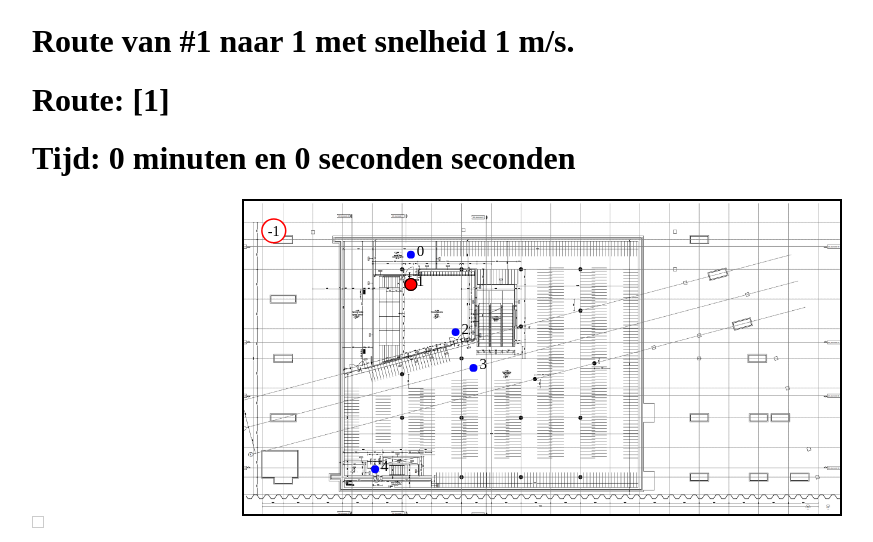
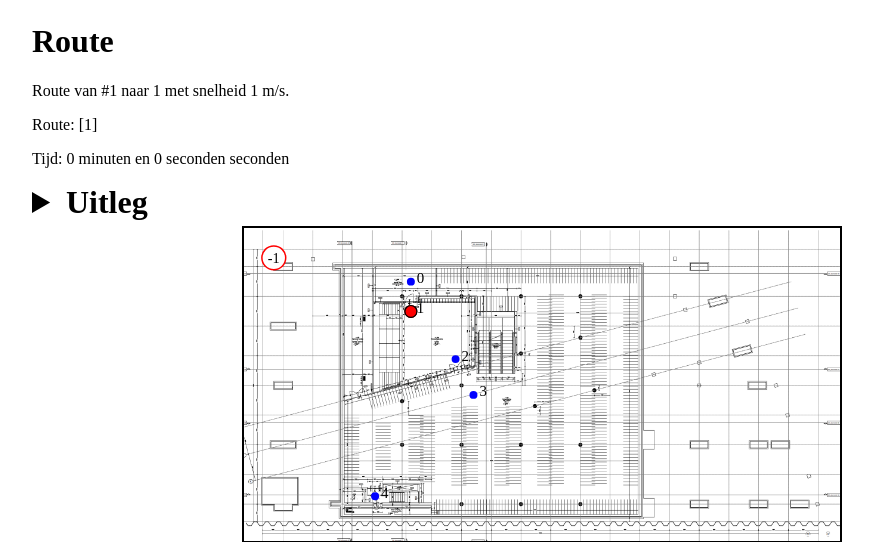
Before and after one commit to DylanTimothySpence/GUI-voor-PWS, a Flask app: a page that uses templates/map.html in a window 1280 px wide. Shown: the top 542 px of the page, without its empty margins (98-971 px from the left). Run offline with Flask 3, Linux system fonts and the light colour scheme.

Commit message:
explainations added and comments removed

```diff
--- a/static/css/style.css
+++ b/static/css/style.css
@@ -9,7 +9,6 @@
 body {
     width: 80%;
     margin: auto;
-    /* margin-top: 100px; */
     padding: 0px;
     text-align: left;
     border: 2px solid transparent;
--- a/static/js/script.js
+++ b/static/js/script.js
@@ -1,9 +1,3 @@
-console.log("route:")
-console.log(route) //these are filled by flask
-console.log("graph:")
-console.log(graph) //these are filled by flask
-
-//list of relative node coordiantes (relative to parentWidth)
 const node_coordinates = [
     //kelder
     { id: 0, x: 28, y: 9, z: -1 },
@@ -175,54 +169,36 @@ const node_coordinates = [
 
 const routeFloors = new Set(route.map(id => node_coordinates.find(node => node.id === id)?.z));
 
-console.log("routeFloors:")
-console.log(routeFloors)
-
-
-// Make SVGs visible if they are part of the route
 document.querySelectorAll("svg").forEach(svg => {
-    const floor = parseInt(svg.id.split('_')[1], 10); // Extract floor number from id
+    const floor = parseInt(svg.id.split('_')[1], 10);
     if (routeFloors.has(floor)) {
-        svg.style.display = "block"; // Show SVG if in routeFloors
+        svg.style.display = "block";
     }
 });
 
-// ------------------
-
-// Initialize nodes and links arrays
 const nodes = [];
 const links = [];
 
-// Create nodes based on the keys in the graph
 for (const id in graph) {
     nodes.push({ id: +id });
 }
 
-// Create links based on the adjacency list
 for (const [source, targets] of Object.entries(graph)) {
     targets.forEach(([target, weight]) => {
         links.push({
-            source: +source, // Convert to number
-            target,          // Already a number
-            weight           // Edge weight
+            source: +source,
+            target,
+            weight
         });
     });
 }
-
-// Log the resulting structure for verification
-console.log("nodes:")
-console.log(nodes);
-console.log("links:")
-console.log(links)
 
 let color_stair_on_route, color_stair_off_route, color_flat_on_route, color_flat_off_route;
 let color_node_on_route, color_node_off_route, color_endnode, color_endnode_edge;
 let color_startnode, color_startnode_edge;
 
-console.log("map", map)
-
 if (typeof map === 'undefined') {
-    var map = true; // or let map = true; depending on your scope preference
+    var map = true;
   }
 
 if (map) {
@@ -249,26 +225,19 @@ if (map) {
     color_startnode_edge = 'transparent';
 }
 
-
-// !!!!!!!!!!!!!!!!!!!!!!!!!!!!
-
 function scaleCoordinate(value, parentWidth) {
     return (value * parentWidth) / 100;
 }
 
-
-// Draw the network for each floor
 node_coordinates.forEach(node => {
     const floor = node.z;
-    const svg = d3.select(`#svg_${floor}`); // Select the corresponding SVG
+    const svg = d3.select(`#svg_${floor}`);
 
-    // Skip if SVG doesn't exist
     if (svg.empty()) {
         console.warn(`SVG for floor ${floor} not found.`);
         return;
     }
 
-    // Filter nodes and links for the current floor
     const floorNodes = node_coordinates.filter(n => n.z === floor);
     const floorLinks = links.filter(link => {
         const sourceNode = node_coordinates.find(n => n.id === link.source);
@@ -276,15 +245,13 @@ node_coordinates.forEach(node => {
         return sourceNode?.z === floor && targetNode?.z === floor;
     });
 
-    const parentWidth = svg.node().clientWidth; // Calculate parent width once for this SVG
-    console.log("parentWidth: " + parentWidth)
+    const parentWidth = svg.node().clientWidth;
 
     strokeWidth = parentWidth / 300
     r = strokeWidth * 2
     r_startnode = r * 2
     r_endnode = r * 2
 
-    // Draw links
     svg.selectAll("line")
         .data(floorLinks)
         .join("line")
@@ -302,7 +269,6 @@ node_coordinates.forEach(node => {
         })
         .attr("stroke-width", strokeWidth);
 
-    // Draw nodes
     svg.selectAll("circle")
         .data(floorNodes)
         .join("circle")
@@ -313,32 +279,23 @@ node_coordinates.forEach(node => {
         // .attr("stroke", d => route.includes(d.id) ? color_node_on_route : color_node_off_route)
         // .attr("stroke-width", r)
 
-
-    // Add labels for node IDs
     svg.selectAll("text")
         .data(floorNodes)
         .join("text")
         .attr("x", d => (scaleCoordinate((d.x), parentWidth) + parentWidth / 100))
         .attr("y", d => (scaleCoordinate((d.y), parentWidth) + parentWidth / 400))
-        //This needs to become more DRY ^
         .text(d => d.id)
-//        .attr("font-size", "1em")
         .attr("font-size", `${parentWidth / 40}px`)
         .attr("fill", "black");
 });
 
-// Chat GPT code snippet that adds destination mark for endnode:
-
-// Add a red destination pin marker to the last node of the route
 const lastNodeId = route[route.length - 1];
 const firstNodeId = route[0]
 
-// Select the floor where the last node is located
 node_coordinates.forEach(node => {
     const floor = node.z;
-    const svg = d3.select(`#svg_${floor}`); // Select the corresponding SVG
+    const svg = d3.select(`#svg_${floor}`);
 
-    // Skip if SVG doesn't exist
     if (svg.empty()) {
         console.warn(`SVG for floor ${floor} not found.`);
         return;
@@ -346,27 +303,24 @@ node_coordinates.forEach(node => {
 
     const parentWidth = svg.node().clientWidth;
 
-    // If this is the floor where the last node is located, add the destination pin
     if (node.id === lastNodeId) {
         svg.append("circle")
-            .attr("cx", scaleCoordinate(node.x, parentWidth))  // Position it at the node's x coordinate
-            .attr("cy", scaleCoordinate(node.y, parentWidth))  // Position it above the triangle part
-            .attr("r", parentWidth / 100)       // Larger radius for a more rounded top
-            // this needs to be made more DRY ^
-            .attr("fill", color_endnode) // Red color for the pin's top
-            .attr("stroke", color_endnode_edge) // Darker stroke color for the pin's top
+            .attr("cx", scaleCoordinate(node.x, parentWidth))
+            .attr("cy", scaleCoordinate(node.y, parentWidth))
+            .attr("r", parentWidth / 100)
+            .attr("fill", color_endnode)
+            .attr("stroke", color_endnode_edge)
             .attr("stroke-width", parentWidth / 500);
     }
 
     if (node.id === firstNodeId) {
 
-        // Add the circular top part of the pin
         svg.append("circle")
-            .attr("cx", scaleCoordinate(node.x, parentWidth))  // Position it at the node's x coordinate
-            .attr("cy", scaleCoordinate(node.y, parentWidth))  // Position it above the triangle part
-            .attr("r",  parentWidth / 100)       // Larger radius for a more rounded top
-            .attr("fill", color_startnode) // Red color for the pin's top
-            .attr("stroke", color_startnode_edge) // Darker stroke color for the pin's top
+            .attr("cx", scaleCoordinate(node.x, parentWidth))
+            .attr("cy", scaleCoordinate(node.y, parentWidth))
+            .attr("r",  parentWidth / 100)
+            .attr("fill", color_startnode)
+            .attr("stroke", color_startnode_edge)
             .attr("stroke-width",  parentWidth / 500);
     }
 });
@@ -442,39 +396,36 @@ nodesGoingUp.forEach(node => {
 
 //______________________ChatGPT solution for floor number in circle in upper left__
 
-// Add circles and floor numbers to visible SVGs
 document.querySelectorAll("svg").forEach(svg => {
-    const floor = parseInt(svg.id.split('_')[1], 10); // Extract floor number from id
-    const parentWidth = svg.clientWidth; // Get the width of the SVG
+    const floor = parseInt(svg.id.split('_')[1], 10);
+    const parentWidth = svg.clientWidth;
 
     if (!parentWidth || isNaN(floor)) {
         console.warn(`Skipping SVG: ${svg.id} - Invalid floor number or parent width`);
         return;
     }
 
-    const d3Svg = d3.select(svg); // Use D3 to select the SVG
+    const d3Svg = d3.select(svg);
 
-    const circleRadius = parentWidth / 50; // Set circle radius
-    const circlePosition = parentWidth / 20; // Position for the circle
+    const circleRadius = parentWidth / 50;
+    const circlePosition = parentWidth / 20;
 
-    // Add a circle in the top-left corner with a border (edge)
     d3Svg
         .append("circle")
-        .attr("cx", circlePosition) // Position the circle
+        .attr("cx", circlePosition)
         .attr("cy", circlePosition)
         .attr("r", circleRadius)
-        .attr("fill", "white") // Fill color
-        .attr("stroke", "red") // Edge color
-        .attr("stroke-width", circleRadius / 8); // Edge thickness
+        .attr("fill", "white")
+        .attr("stroke", "red")
+        .attr("stroke-width", circleRadius / 8);
 
-    // Add the floor number text inside the circle
     d3Svg
         .append("text")
-        .attr("x", circlePosition) // Match circle position
-        .attr("y", circlePosition + circleRadius * 0.15) // Fine-tune to center vertically
-        .attr("text-anchor", "middle") // Horizontal centering
-        .attr("dominant-baseline", "middle") // Align vertically to the middle
-        .attr("font-size", circleRadius * 1.2) // Scale font size
-        .attr("fill", "black") // Set text color
-        .text(floor); // Set the floor number as text
+        .attr("x", circlePosition)
+        .attr("y", circlePosition + circleRadius * 0.15)
+        .attr("text-anchor", "middle")
+        .attr("dominant-baseline", "middle")
+        .attr("font-size", circleRadius * 1.2)
+        .attr("fill", "black")
+        .text(floor);
 });
--- a/static/js/submit_width.js
+++ b/static/js/submit_width.js
@@ -1,10 +1,5 @@
-// Get viewport width minus scrollbar
 const viewportWidth = document.documentElement.clientWidth;
-
-// Set the width of #submit
 document.getElementById('submit').style.width = viewportWidth + 'px';
-
-// If you need it to update when window resizes:
 window.addEventListener('resize', () => {
     const viewportWidth = document.documentElement.clientWidth;
     document.getElementById('submit').style.width = viewportWidth + 'px';
--- a/static/js/tooltip.js
+++ b/static/js/tooltip.js
@@ -1,6 +1,5 @@
 const tooltip = document.getElementById("tooltip");
 
-// Function to update tooltip position and content
 function updateTooltip(event) {
     const { offsetX, offsetY, pageX, pageY } = event;
     tooltip.style.display = "block";
@@ -9,7 +8,6 @@ function updateTooltip(event) {
     tooltip.textContent = `x: ${offsetX}, y: ${offsetY}`;
 }
 
-// Add event listeners to all visible SVG elements
 document.querySelectorAll("svg").forEach(svg => {
     svg.addEventListener("mousemove", updateTooltip);
     svg.addEventListener("mouseleave", () => {
--- a/static/js/tooltip_relative.js
+++ b/static/js/tooltip_relative.js
@@ -1,6 +1,5 @@
 const tooltip = document.getElementById("tooltip");
 
-// Function to update tooltip position and content
 function updateTooltip(event) {
     const { offsetX, offsetY, pageX, pageY } = event;
     const parentWidth = event.currentTarget.clientWidth;
@@ -14,7 +13,6 @@ function updateTooltip(event) {
     tooltip.textContent = `${xPercent}% : ${yPercent}%`;
 }
 
-// Add event listeners to all visible SVG elements
 document.querySelectorAll("svg").forEach(svg => {
     svg.addEventListener("mousemove", updateTooltip);
     svg.addEventListener("mouseleave", () => {
--- a/templates/login_tobias.html
+++ b/templates/login_tobias.html
@@ -24,6 +24,8 @@
             <input type="submit">
         </div>
     </form>
+    <br>
+    <p>Let op! De cijfers zijn niet gelijk aan de lokaalnummers. Kijk bij "kaarten" en "populaire locaties" om jouw vertrek- en aankomstpunt te vinden.</p>
     <br>
     <div id="kaarten">
         <details>
@@ -135,7 +137,6 @@
     </script>
     <script src="{{ url_for('static', filename='js/submit_width.js') }}"></script>
     <script src="https://d3js.org/d3.v7.min.js"></script>
-    <script src="{{ url_for('static', filename='js/tooltip_relative.js') }}"></script>
     <script src="{{ url_for('static', filename='js/script.js') }}"></script>
 </body>
 </html>
--- a/templates/map.html
+++ b/templates/map.html
@@ -7,9 +7,21 @@
     <link rel="stylesheet" href="{{ url_for('static', filename='css/style.css') }}">
 </head>
 <body>
-    <h1>Route van #{{ src }} naar {{dest_label}} met snelheid {{speed}} m/s.</h1>
-    <h1>Route: {{route}}</h1>
-    <h1>Tijd: {{time}} seconden</h1>
+    <h1>Route</h1>
+    <p>Route van #{{ src }} naar {{dest_label}} met snelheid {{speed}} m/s.</p>
+    <p>Route: {{route}}</p>
+    <p>Tijd: {{time}} seconden</p>
+    <details>
+        <summary class="h1">Uitleg</summary>
+        Deze plattegronden staan in volgorde van hoogte
+         (hoogste eerst), niet in chronologische
+         volgorde voor de route. Vertrekpunt en
+         aankomstpunt zijn een grote stip. Waar
+         de route stopt op een plattegrond, moet
+         je omhoog/omlaag. Als verd. 2 overgaat naar
+         verd. 0 (Begane Grond) zonder verd. 1, dan moet je
+         de glijbaan nemen!
+    </details>
 
     <svg id="svg_4" style="background-image: url('{{ url_for('static', filename='images/hyperion_plattegronden/4.png') }}');"></svg>
     <svg id="svg_3" style="background-image: url('{{ url_for('static', filename='images/hyperion_plattegronden/3.png') }}');"></svg>
```
Also changed, not shown: converter.py (+3 -8 lines).
